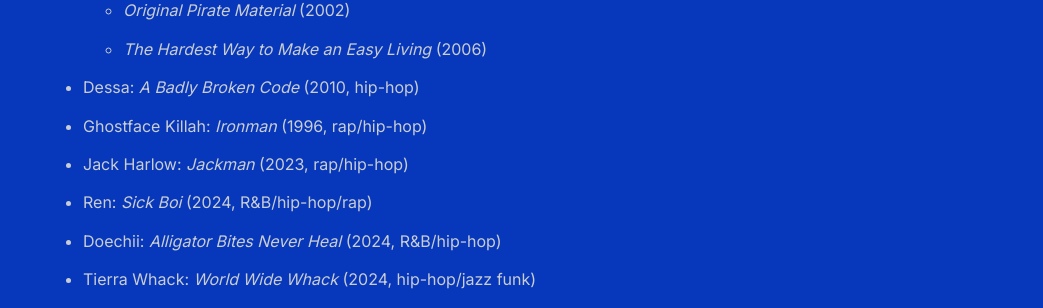
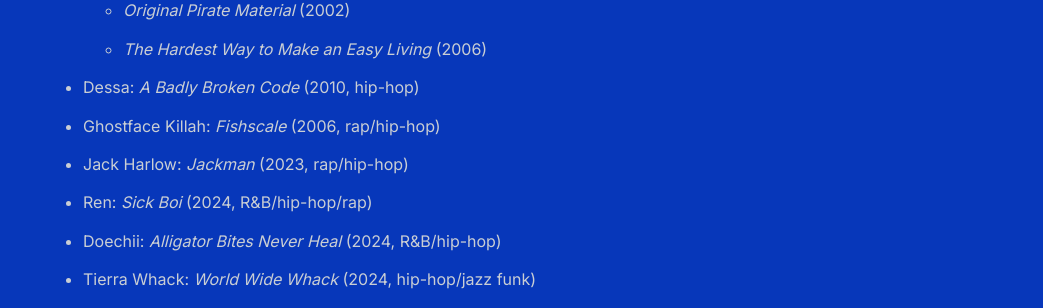
Before and after one commit to shihankanungo/shihankanungo.github.io, a Jekyll site: the page built from music.md, in a window 1280 px wide and 900 px high, scrolled down 2949 px. Shown: the part 144-452 px from the top of the window, without its empty margins (237-1280 px from the left). Built offline with Jekyll 4.4.1, drawn with Linux system fonts in a browser that asks for light colours.

Commit message:
Update music.md

```diff
--- a/music.md
+++ b/music.md
@@ -126,7 +126,7 @@
   - *Original Pirate Material* (2002)
   - *The Hardest Way to Make an Easy Living* (2006)
 - Dessa: *A Badly Broken Code* (2010, hip-hop)
-- Ghostface Killah: *Ironman* (1996, rap/hip-hop)
+- Ghostface Killah: *Fishscale* (2006, rap/hip-hop)
 - Jack Harlow: *Jackman* (2023, rap/hip-hop)
 - Ren: *Sick Boi* (2024, R&B/hip-hop/rap)
 - Doechii: *Alligator Bites Never Heal* (2024, R&B/hip-hop)
```
